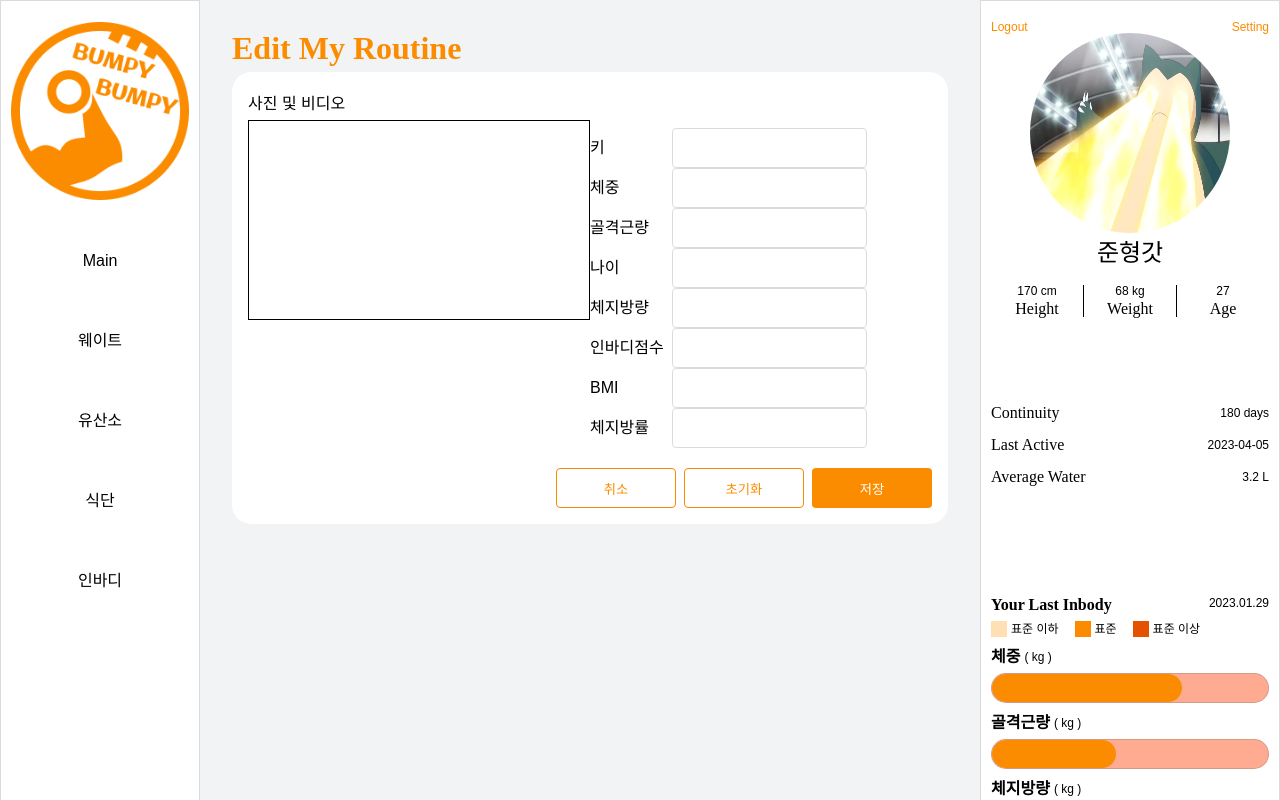
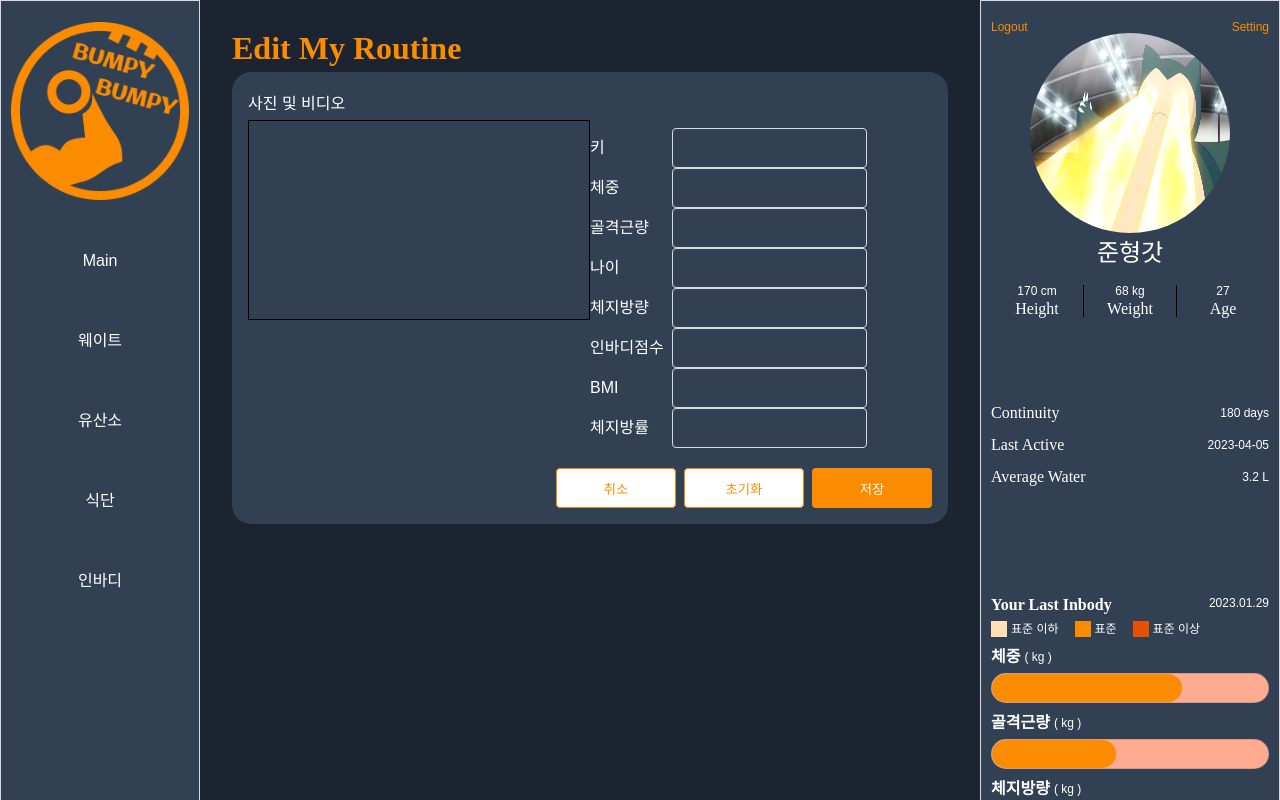
Before and after one commit to JuneHyung/Bumpy, a Nuxt app in the folder develop/frontend/bumpy-nuxt3/: page /inbody/inbodyEdit in a window 1280 px wide. Shown: the top 800 px of the page. Built offline with nearby package versions, Linux system fonts and the light colour scheme; a web font is replaced by a local one; what vue3-apexcharts would draw is missing.

Commit message:
fix : layout, content background 컬러 수정, chart  스타일 수정.

```diff
--- a/develop/frontend/bumpy-nuxt3/assets/scss/app.scss
+++ b/develop/frontend/bumpy-nuxt3/assets/scss/app.scss
@@ -133,6 +133,9 @@ p {
 
 }
 
+.apexcharts-tooltip, .apexcharts-toolbar {
+  color: #000000;
+}
 // :root {
 //   --fc-button-text-color:#fff;
 //   --fc-button-bg-color:red;
--- a/develop/frontend/bumpy-nuxt3/assets/scss/layouts.scss
+++ b/develop/frontend/bumpy-nuxt3/assets/scss/layouts.scss
@@ -14,6 +14,8 @@
   display:flex;
   justify-content: center;
   align-items: center;
+  background-color:$layout-outter-background-color;
+  color:#fff;
   .main-layout {
     height:100%;
     display: flex;
@@ -28,7 +30,7 @@
   flex-direction: column;
   padding: 2rem;
   align-self: stretch;
-  background-color: $layout-background-color;
+  background-color: $layout-inner-background-color;
 }
 .content-title {
   color: $middle-point-color;
@@ -37,7 +39,7 @@
 .content-wrap-box {
   display:flex;
   flex-direction: column;
-  background-color: #fff;
+  background-color: $layout-outter-background-color;
   border-radius: 1.2rem;
   border: none;
   padding: 16px;
--- a/develop/frontend/bumpy-nuxt3/assets/scss/menu/menu.scss
+++ b/develop/frontend/bumpy-nuxt3/assets/scss/menu/menu.scss
@@ -33,7 +33,8 @@
         justify-content: center;
         align-items: center;
         text-decoration: none;
-        color:$black-color;
+        // color:$black-color;
+        color:$white-color;
         &:hover{
           color: $middle-point-color;
         }
--- a/develop/frontend/bumpy-nuxt3/assets/scss/variable.scss
+++ b/develop/frontend/bumpy-nuxt3/assets/scss/variable.scss
@@ -1,4 +1,6 @@
-$layout-background-color: #f1f3f5;
+// $layout-background-color: #f1f3f5;
+$layout-outter-background-color: #324053;
+$layout-inner-background-color: #1b2430;
 
 // point-color
 $low-point-color: #FFE0B2;
--- a/develop/frontend/bumpy-nuxt3/components/charts/LineChart.vue
+++ b/develop/frontend/bumpy-nuxt3/components/charts/LineChart.vue
@@ -11,9 +11,13 @@ const options = ref({
     zoom: {
       enabled: false,
     },
+    foreColor: '#FFFFFF',
   },
   // dataLabels: {
   //   enabled: true,
+  // },
+  // tooltip:{
+  //   shared: false,
   // },
   stroke: {
     curve: 'straight',
@@ -33,3 +37,5 @@ const series = ref([
   },
 ]);
 </script>
+<style>
+</style>
```
